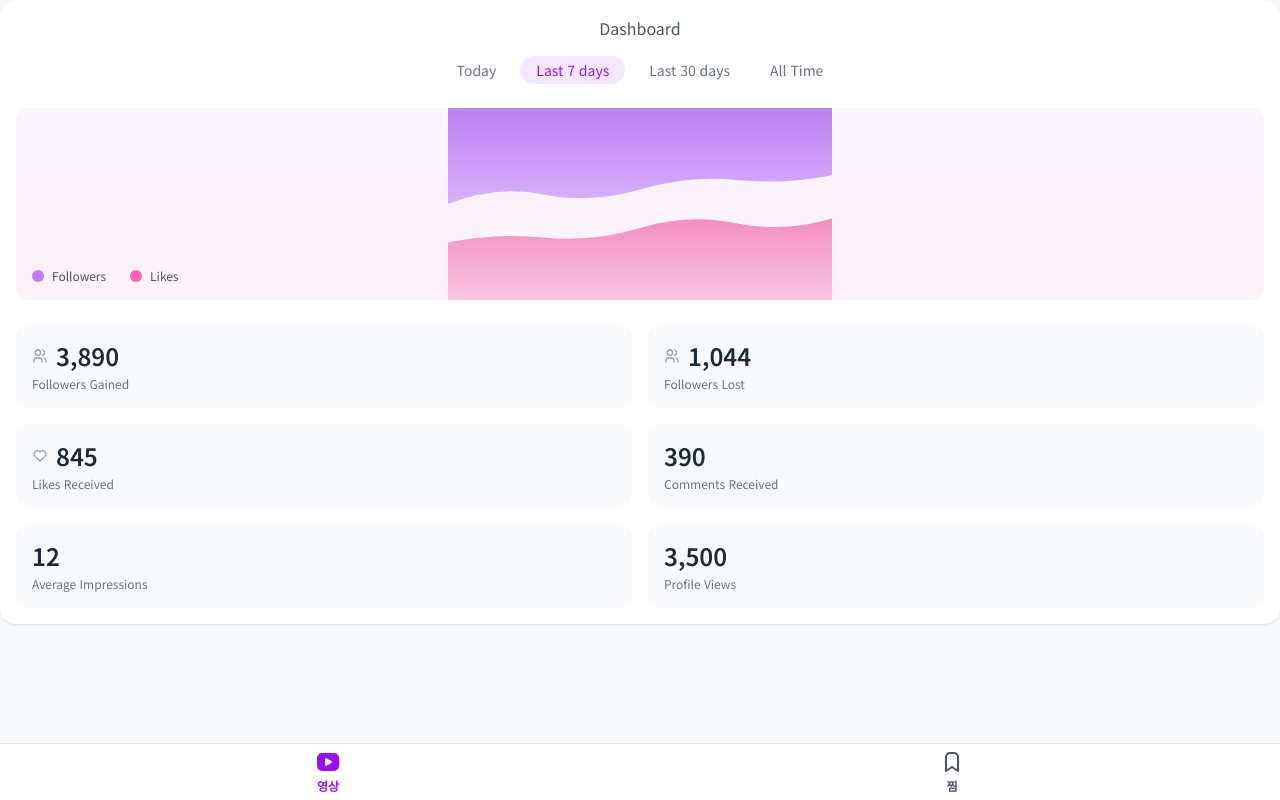
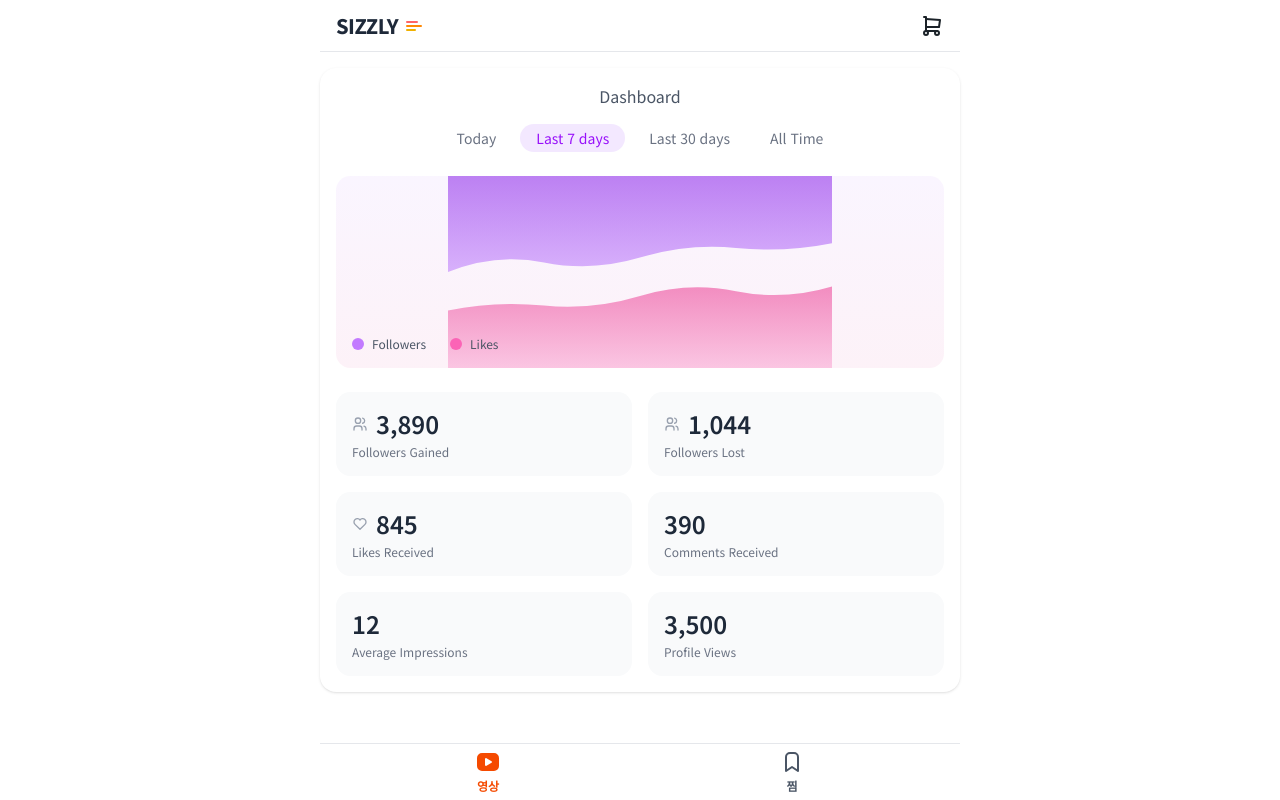
Before and after one commit to parkoon/sizzly, a React (Vite) app: page / in a window 1280 px wide. Built offline with nearby package versions, Linux system fonts and the light colour scheme.

Commit message:
feat: tab header

```diff
--- a/src/components/category-tabs.tsx
+++ b/src/components/category-tabs.tsx
@@ -1,4 +1,4 @@
-import { APP_BAR_HEIGHT, MAX_MOBILE_SCREEN_WIDTH } from '@/config/app'
+import { APP_BAR_HEIGHT, MAX_APP_SCREEN_WIDTH } from '@/config/app'
 import { cn } from '@/lib/utils'
 import type { Category } from '@/types/youtube'
 
@@ -14,7 +14,7 @@ export const CategoryTabs = ({ categories, onCategoryClick }: CategoryTabsProps)
     <div
       className="sticky bg-white z-40"
       style={{
-        maxWidth: MAX_MOBILE_SCREEN_WIDTH,
+        maxWidth: MAX_APP_SCREEN_WIDTH,
         margin: '0 auto',
         top: APP_BAR_HEIGHT,
         left: 0,
--- a/src/components/layouts/page.tsx
+++ b/src/components/layouts/page.tsx
@@ -1,13 +1,13 @@
 import { IconArrowLeft } from '@tabler/icons-react'
 import { useNavigate } from 'react-router'
 
-import { APP_BAR_HEIGHT, MAX_MOBILE_SCREEN_WIDTH } from '@/config/app'
+import { APP_BAR_HEIGHT, MAX_APP_SCREEN_WIDTH } from '@/config/app'
 import { cn } from '@/lib/utils'
 
 export const PageLayout = ({ children }: { children: React.ReactNode }) => {
   return (
     <div
-      style={{ maxWidth: MAX_MOBILE_SCREEN_WIDTH }}
+      style={{ maxWidth: MAX_APP_SCREEN_WIDTH }}
       className="min-h-screen mx-auto flex flex-col items-stretch"
     >
       {children}
@@ -26,7 +26,7 @@ const PageAppBarWrapper = ({ children, className }: PageAppBarWrapperProps) => {
         'sticky w-full top-0 left-0 right-0 bg-white z-50 flex items-center px-4',
         className,
       )}
-      style={{ maxWidth: MAX_MOBILE_SCREEN_WIDTH, margin: '0 auto', height: APP_BAR_HEIGHT }}
+      style={{ maxWidth: MAX_APP_SCREEN_WIDTH, margin: '0 auto', height: APP_BAR_HEIGHT }}
     >
       {children}
     </header>
--- a/src/components/layouts/tab-layout.tsx
+++ b/src/components/layouts/tab-layout.tsx
@@ -3,10 +3,12 @@ import {
   IconBookmarkFilled,
   IconBrandYoutube,
   IconBrandYoutubeFilled,
+  IconShoppingCart,
 } from '@tabler/icons-react'
 import { type FC } from 'react'
 import { NavLink, Outlet } from 'react-router'
 
+import { APP_BAR_HEIGHT, MAX_APP_SCREEN_WIDTH } from '@/config/app'
 import { paths } from '@/config/paths'
 import { cn } from '@/lib/utils'
 
@@ -37,11 +39,34 @@ const TAB_ITEMS: TabItem[] = [
 
 const TabLayout = () => {
   return (
-    <div className="min-h-screen bg-gray-50 flex flex-col">
-      <div className="flex-1 pb-20 tab-in">
+    <div className="min-h-screen flex flex-col mx-auto" style={{ maxWidth: MAX_APP_SCREEN_WIDTH }}>
+      <header
+        className="sticky top-0 z-40 bg-white w-full pl-4 pr-2 flex items-center justify-between border-b border-gray-200"
+        style={{ maxWidth: MAX_APP_SCREEN_WIDTH, margin: '0 auto', height: APP_BAR_HEIGHT }}
+      >
+        <div className="text-xl font-extrabold">
+          <div className="flex items-center gap-2">
+            <h2 className="text-xl font-extrabold text-gray-800 tracking-tight">SIZZLY</h2>
+            <div className="flex flex-col justify-center gap-0.5 h-4">
+              <div className="h-0.5 w-3 bg-red-400 rounded-full" />
+              <div className="h-0.5 w-4 bg-orange-400 rounded-full" />
+              <div className="h-0.5 w-2.5 bg-yellow-500 rounded-full" />
+            </div>
+          </div>
+        </div>
+        <div className="h-full">
+          <button className="h-full px-2">
+            <IconShoppingCart />
+          </button>
+        </div>
+      </header>
+      <div className="flex-1 pb-20 pt-4 tab-in">
         <Outlet />
       </div>
-      <div className="fixed bottom-0 left-0 right-0 bg-white border-t border-gray-200">
+      <div
+        className="fixed bottom-0 left-0 right-0 bg-white border-t border-gray-200 mx-auto"
+        style={{ maxWidth: MAX_APP_SCREEN_WIDTH }}
+      >
         <div className="flex justify-around items-center h-14 px-4">
           {TAB_ITEMS.map(tab => (
             <NavLink
@@ -50,7 +75,7 @@ const TabLayout = () => {
               className={({ isActive }) =>
                 cn(
                   `flex flex-col items-center justify-center h-full w-full transition-all`,
-                  isActive ? 'text-purple-600' : 'text-gray-600',
+                  isActive ? 'text-orange-600' : 'text-gray-600',
                 )
               }
             >
@@ -58,7 +83,7 @@ const TabLayout = () => {
                 const Icon = isActive ? tab.iconFilled : tab.icon
                 return (
                   <>
-                    <Icon className="w-6 h-6" />
+                    <Icon />
                     <span className="text-xs mt-1 font-semibold">{tab.label}</span>
                   </>
                 )
--- a/src/components/ui/bottom-sheet.tsx
+++ b/src/components/ui/bottom-sheet.tsx
@@ -4,7 +4,7 @@ import { IconX } from '@tabler/icons-react'
 import React from 'react'
 import { Drawer } from 'vaul'
 
-import { MAX_MOBILE_SCREEN_WIDTH } from '@/config/app'
+import { MAX_APP_SCREEN_WIDTH } from '@/config/app'
 import { cn } from '@/lib/utils'
 
 type BottomSheetProps = {
@@ -42,7 +42,7 @@ export const BottomSheet = ({
           )}
           style={{
             height,
-            maxWidth: MAX_MOBILE_SCREEN_WIDTH - GUTTER * 2,
+            maxWidth: MAX_APP_SCREEN_WIDTH - GUTTER * 2,
             width: `calc(100% - ${GUTTER * 2}px)`,
             paddingInline: GUTTER,
             bottom: GUTTER,
--- a/src/components/ui/modal.tsx
+++ b/src/components/ui/modal.tsx
@@ -1,7 +1,7 @@
 import * as ModalPrimitive from '@radix-ui/react-alert-dialog'
 import React from 'react'
 
-import { MAX_MOBILE_SCREEN_WIDTH } from '@/config/app'
+import { MAX_APP_SCREEN_WIDTH } from '@/config/app'
 import { cn } from '@/lib/utils'
 
 import { Button, type ButtonProps } from './button'
@@ -45,7 +45,7 @@ export const Modal = ({
         <ModalPrimitive.Content
           style={{
             width: 'calc(100% - 32px)',
-            maxWidth: MAX_MOBILE_SCREEN_WIDTH - 32,
+            maxWidth: MAX_APP_SCREEN_WIDTH - 32,
           }}
           className="fixed left-[50%] top-[50%] z-50 w-full translate-x-[-50%] translate-y-[-50%] rounded bg-white p-5 shadow-lg duration-200 data-[state=open]:animate-in data-[state=closed]:animate-out data-[state=closed]:fade-out-0 data-[state=open]:fade-in-0 data-[state=closed]:slide-out-to-bottom data-[state=open]:slide-in-from-bottom"
         >
--- a/src/config/app.ts
+++ b/src/config/app.ts
@@ -1,2 +1,2 @@
-export const MAX_MOBILE_SCREEN_WIDTH = 640
-export const APP_BAR_HEIGHT = 56
+export const MAX_APP_SCREEN_WIDTH = 640
+export const APP_BAR_HEIGHT = 52
```
